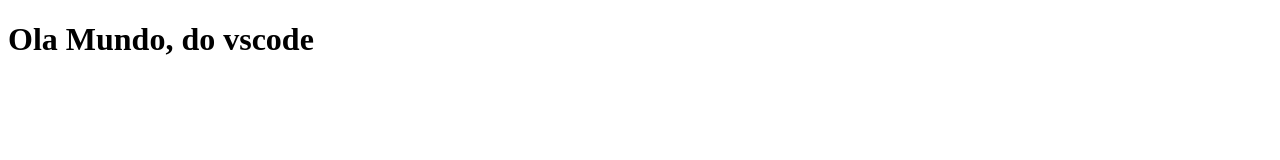
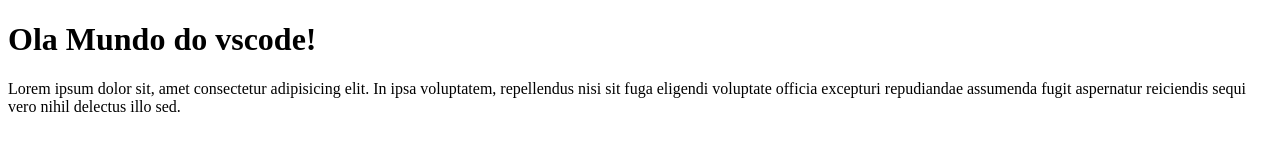
Before and after one commit to ojoserenan/teste-vscode, a plain HTML site: page index.html in a window 1280 px wide. Drawn offline with Linux system fonts and the light colour scheme.

Commit message:
add lorem

```diff
--- a/index.html
+++ b/index.html
@@ -7,6 +7,7 @@
     <title>Document</title>
 </head>
 <body>
-    <h1>Ola Mundo, do vscode</h1>
+    <h1>Ola Mundo do vscode!</h1>
+    <p>Lorem ipsum dolor sit, amet consectetur adipisicing elit. In ipsa voluptatem, repellendus nisi sit fuga eligendi voluptate officia excepturi repudiandae assumenda fugit aspernatur reiciendis sequi vero nihil delectus illo sed.</p>
 </body>
 </html>
```
